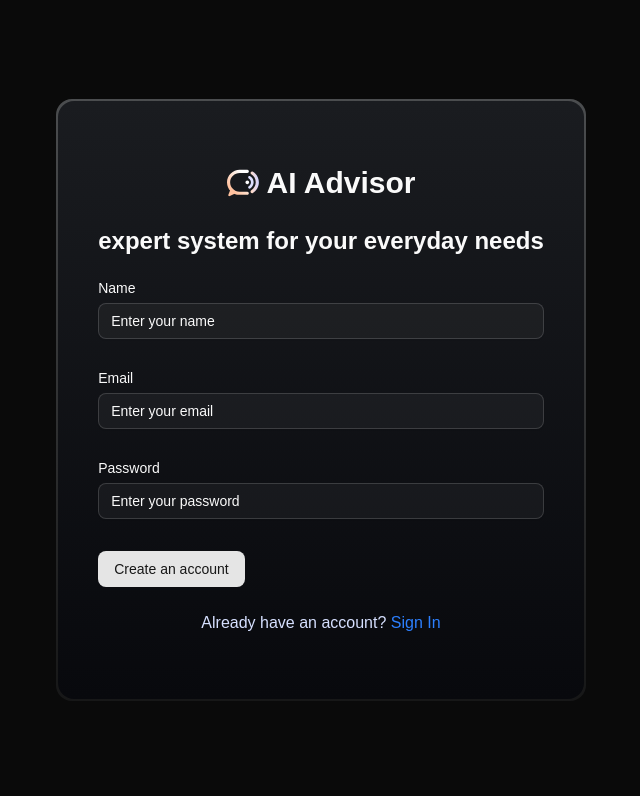
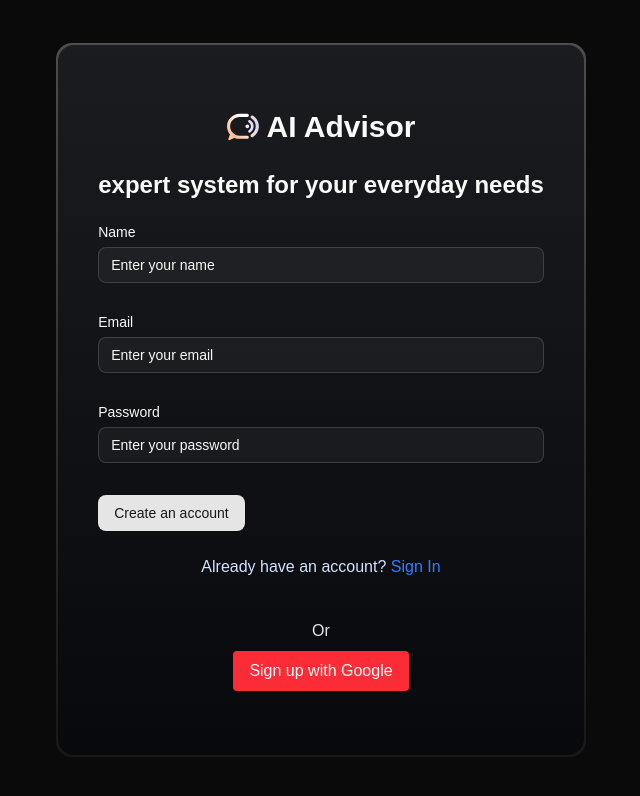
Before and after one commit to swarathesh/AI-Experts, a Next.js app: page /sign-up in a window 1280 px wide. Shown: the top 796 px of the page, without its empty margins (319-959 px from the left). Built offline with nearby package versions, Linux system fonts and the light colour scheme; no server answers; a web font is replaced by a local one.

Commit message:
added google signin/signUp

```diff
--- a/components/AuthForm.tsx
+++ b/components/AuthForm.tsx
@@ -13,13 +13,13 @@ import FormField from "./FormField";
 import { useRouter } from "next/navigation";
 import {
   createUserWithEmailAndPassword,
+  GoogleAuthProvider,
   signInWithEmailAndPassword,
+  signInWithPopup,
 } from "firebase/auth";
 
-import { signIn, signup } from "@/lib/actions/auth.action";
+import { signIn, signInwithProvider, signup } from "@/lib/actions/auth.action";
 import { auth } from "../firebase/client";
-
-
 
 const authFormSchema = (type: FormType) => {
   return z.object({
@@ -50,35 +50,43 @@ const AuthForm = ({ type }: { type: FormType }) => {
   async function onSubmit(values: z.infer<typeof formSchema>) {
     try {
       if (type === "sign-up") {
-        const {name, email, password} = values;
+        const { name, email, password } = values;
 
         // Call the sign in function
-        const userCredential = await createUserWithEmailAndPassword(auth, email, password);
+        const userCredential = await createUserWithEmailAndPassword(
+          auth,
+          email,
+          password
+        );
 
         const result = await signup({
           uid: userCredential.user.uid,
-          name:name!,
+          name: name!,
           email,
-          password
-        })
+          password,
+        });
 
-        if(!result?.success){
+        if (!result?.success) {
           toast.error(result.message);
           return;
         }
 
-        toast.success("Signed in successfully");
+        toast.success("Signed up successfully");
         router.push("/sign-in");
         console.log(values);
       } else {
-        const {email,password} = values;
-        const userCredential = await signInWithEmailAndPassword(auth, email, password);
+        const { email, password } = values;
+        const userCredential = await signInWithEmailAndPassword(
+          auth,
+          email,
+          password
+        );
         const idToken = await userCredential.user.getIdToken();
-        if(!idToken){
+        if (!idToken) {
           toast.error("An error occurred");
           return;
         }
-        await signIn({email, idToken});
+        await signIn({ email, idToken });
         toast.success("signed in successfully");
         router.push("/");
         console.log(values);
@@ -135,9 +143,38 @@ const AuthForm = ({ type }: { type: FormType }) => {
             {isSingIn ? "Sign Up" : "Sign In"}
           </Link>
         </p>
+        {/* Add Google Sign-Up Button */}
+        <div className="mt-4 text-center">
+          <p className="text-gray-200">Or</p>
+          <button
+            onClick={handleGoogleSignIn}
+            className="google-signup-btn bg-red-500 text-white px-4 py-2 rounded mt-2"
+          >
+            {isSingIn ? "Sign in with Google" : "Sign up with Google"}
+          </button>
+        </div>
       </div>
     </div>
   );
+
+  async function handleGoogleSignIn() {
+    try {
+      const provider = new GoogleAuthProvider();
+      const result = await signInWithPopup(auth, provider);
+      const email = result.user.email;
+      const idToken = await result.user.getIdToken();
+      if (!email || !idToken) {
+        toast.error("An error occurred during Google Sign-In");
+        return;
+      }
+      await signIn({ email, idToken });
+      toast.success("Signed in with Google successfully");
+      router.push("/");
+    } catch (error: any) {
+      console.log(error);
+      toast.error(`An error occurred ${error}`);
+    }
+  }
 };
 
 export default AuthForm;
--- a/lib/actions/auth.action.ts
+++ b/lib/actions/auth.action.ts
@@ -68,6 +68,21 @@ export async function signIn(params: SignInParams){
     }
 }
 
+export async function signInwithProvider(params: string){
+    const  idToken = params;
+    try{
+        await setSessionCookie(idToken);
+    }catch(e: any){
+        console.log(e.message);
+        return {
+            success: false,
+            message: "Failed to log into account. Please try again.",
+          };
+
+    }
+
+}
+
 export async function setSessionCookie(idToken: string){
     const cookieStore = await cookies();
 
```
